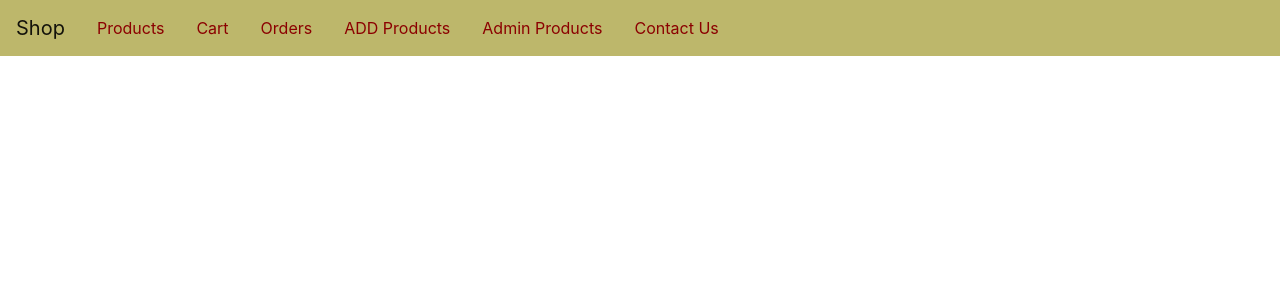
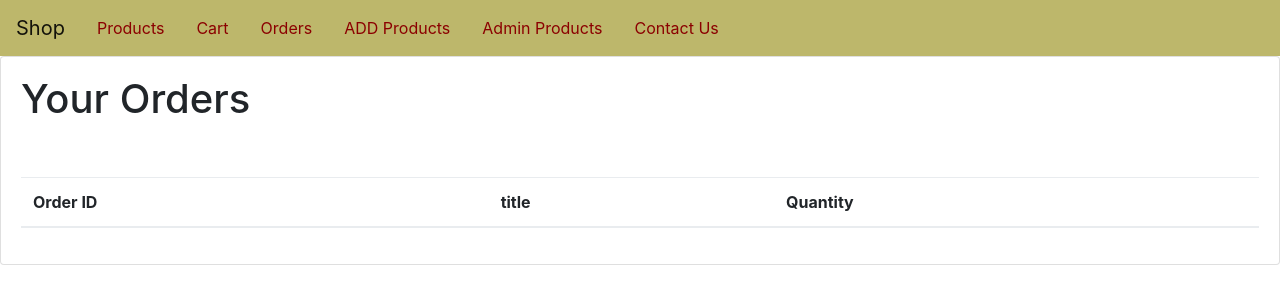
Before and after one commit to Devina6/ExpressJS, a plain HTML site: page views/shop/orders.html in a window 1280 px wide. Drawn offline with nearby package versions, Linux system fonts and the light colour scheme.

Commit message:
Update orders.html

```diff
--- a/views/shop/orders.html
+++ b/views/shop/orders.html
@@ -19,7 +19,22 @@
         <a class="nav-link active" aria-current="page" href="/contactus/contact">Contact Us</a>
 
     </nav>
-
+     	<div id="main" class="card card-body">
+        <h1>Your Orders</h1>
+        <br><br>
+            <table class="table table-hover ">
+                <thead>
+                    <tr>
+                        <th scope="col">Order ID</th>
+                        <th scope="col">title</th>
+                        <th scope="col">Quantity</th>
+                    </tr>
+                </thead>
+                <tbody id="tableBody">
+                    <!--TABLE_BODY-->
+                </tbody>
+            </table>
+    </div>
 
 </body>
 </html>
```
